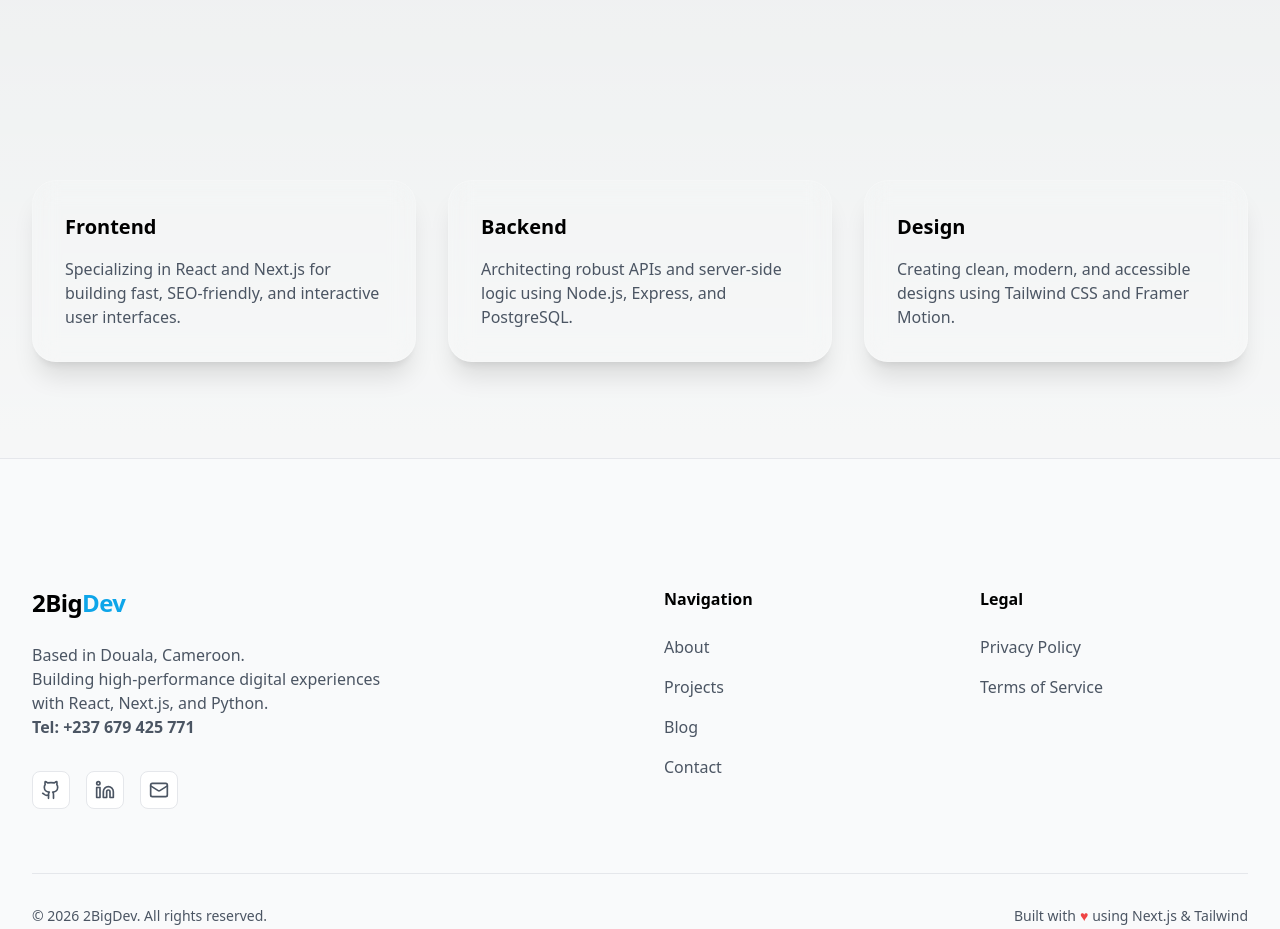
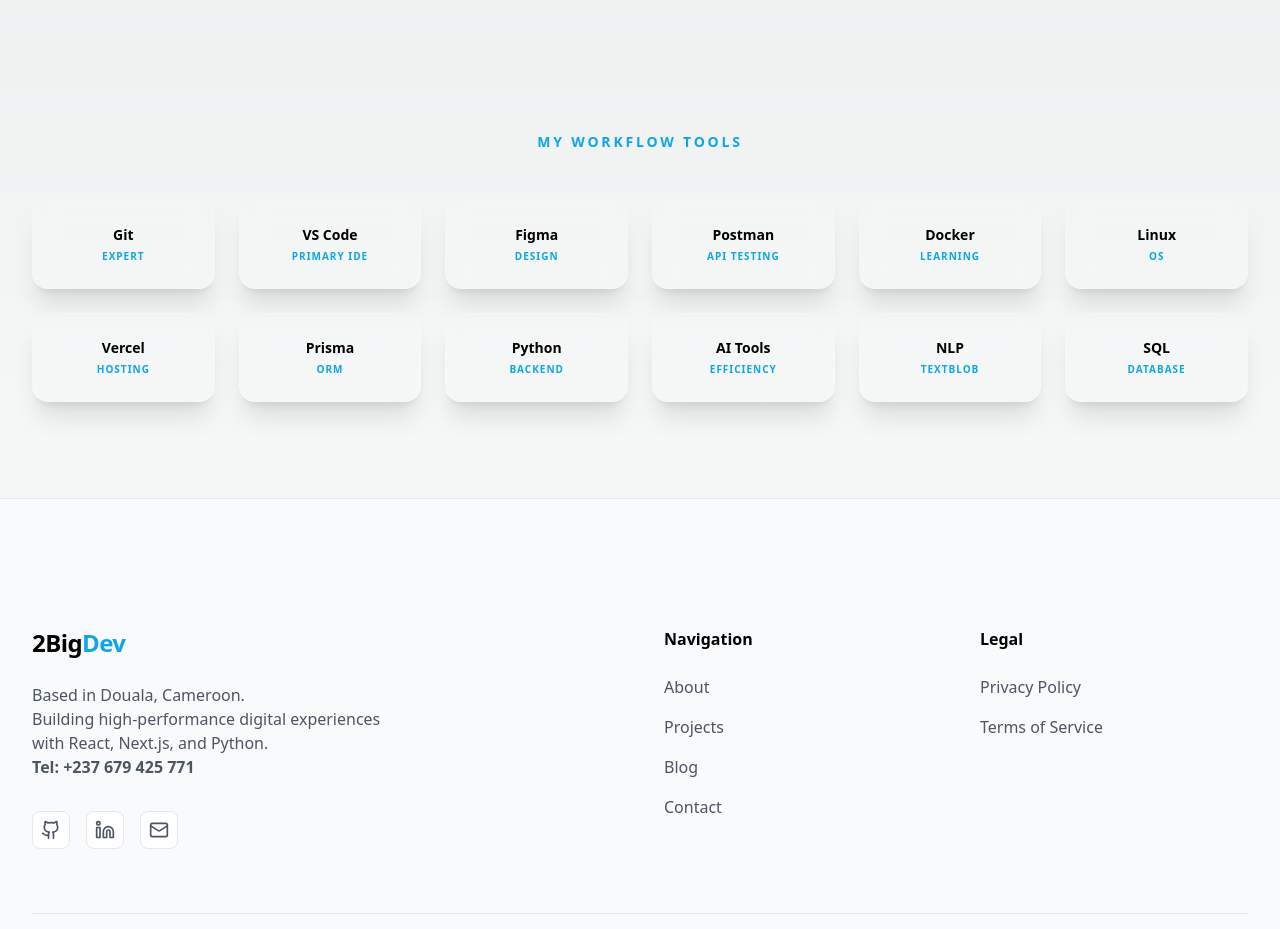
Before and after one commit to ekutyebu/2BigDevPortFolioWeb, a Next.js app: page /skills in a window 1280 px wide. Shown: the part 1740-2669 px from the top of the page. Built offline with nearby package versions, Linux system fonts and the light colour scheme.

Commit message:
feat: add About and Skills pages to portfolio website

```diff
--- a/src/app/about/page.tsx
+++ b/src/app/about/page.tsx
@@ -43,6 +43,43 @@
         </div>
 
         <div className="mt-32">
+          <h2 className="text-sm font-bold uppercase tracking-[0.2em] text-primary-500 mb-12">My Journey</h2>
+          <div className="space-y-12">
+            {[
+              {
+                year: "2024 - Present",
+                title: "Full Stack Development & Engineering",
+                company: "Freelance / Open Source",
+                description: "Building production-ready applications for clients and contributing to open-source projects. Focusing on scalability and modern UI/UX."
+              },
+              {
+                year: "2023 - 2024",
+                title: "Specialization in Next.js & AI Integration",
+                company: "Independent Learning & Projects",
+                description: "Mastered Next.js 14 and integrated AI tools like OpenAI and TextBlob into web products to create smarter user experiences."
+              },
+              {
+                year: "2022 - 2023",
+                title: "The Foundation",
+                company: "Academic & Self-Taught",
+                description: "Started with HTML/CSS and JavaScript. Built over 10+ small-scale projects to understand the fundamentals of web architecture."
+              }
+            ].map((item, index) => (
+              <div key={index} className="grid grid-cols-1 md:grid-cols-[1fr_3fr] gap-8 items-start relative pl-8 md:pl-0">
+                <div className="text-primary-500 font-bold font-outfit text-xl pt-1">
+                  {item.year}
+                </div>
+                <div className="glass p-8 rounded-3xl border-l-4 border-l-primary-500">
+                  <h4 className="text-xl font-bold font-outfit mb-2">{item.title}</h4>
+                  <p className="text-primary-500 font-medium text-sm mb-4">{item.company}</p>
+                  <p className="text-muted leading-relaxed">{item.description}</p>
+                </div>
+              </div>
+            ))}
+          </div>
+        </div>
+
+        <div className="mt-32">
           <section className="py-24 bg-primary-500 rounded-[3rem] text-white overflow-hidden relative">
             <div className="absolute inset-0 opacity-10">
                <div className="absolute top-0 left-0 w-full h-full bg-[radial-gradient(circle_at_center,_var(--tw-gradient-stops))] from-white via-transparent to-transparent" />
--- a/src/app/skills/page.tsx
+++ b/src/app/skills/page.tsx
@@ -16,19 +16,27 @@
       <Skills />
 
       <div className="section-container pb-24">
-        <div className="grid grid-cols-1 md:grid-cols-3 gap-8 mt-12">
-          <div className="glass p-8 rounded-3xl">
-            <h3 className="text-xl font-bold font-outfit mb-4">Frontend</h3>
-            <p className="text-muted">Specializing in React and Next.js for building fast, SEO-friendly, and interactive user interfaces.</p>
-          </div>
-          <div className="glass p-8 rounded-3xl">
-            <h3 className="text-xl font-bold font-outfit mb-4">Backend</h3>
-            <p className="text-muted">Architecting robust APIs and server-side logic using Node.js, Express, and PostgreSQL.</p>
-          </div>
-          <div className="glass p-8 rounded-3xl">
-            <h3 className="text-xl font-bold font-outfit mb-4">Design</h3>
-            <p className="text-muted">Creating clean, modern, and accessible designs using Tailwind CSS and Framer Motion.</p>
-          </div>
+        <h2 className="text-sm font-bold uppercase tracking-[0.2em] text-primary-500 mb-12 text-center">My Workflow Tools</h2>
+        <div className="grid grid-cols-2 md:grid-cols-4 lg:grid-cols-6 gap-6">
+          {[
+            { name: "Git", level: "Expert" },
+            { name: "VS Code", level: "Primary IDE" },
+            { name: "Figma", level: "Design" },
+            { name: "Postman", level: "API Testing" },
+            { name: "Docker", level: "Learning" },
+            { name: "Linux", level: "OS" },
+            { name: "Vercel", level: "Hosting" },
+            { name: "Prisma", level: "ORM" },
+            { name: "Python", level: "Backend" },
+            { name: "AI Tools", level: "Efficiency" },
+            { name: "NLP", level: "TextBlob" },
+            { name: "SQL", level: "Database" },
+          ].map((tool, index) => (
+            <div key={index} className="glass p-6 rounded-2xl text-center hover:border-primary-500 transition-colors">
+              <p className="font-bold font-outfit text-sm">{tool.name}</p>
+              <p className="text-[10px] text-primary-500 font-bold uppercase tracking-widest mt-1">{tool.level}</p>
+            </div>
+          ))}
         </div>
       </div>
     </main>
```
